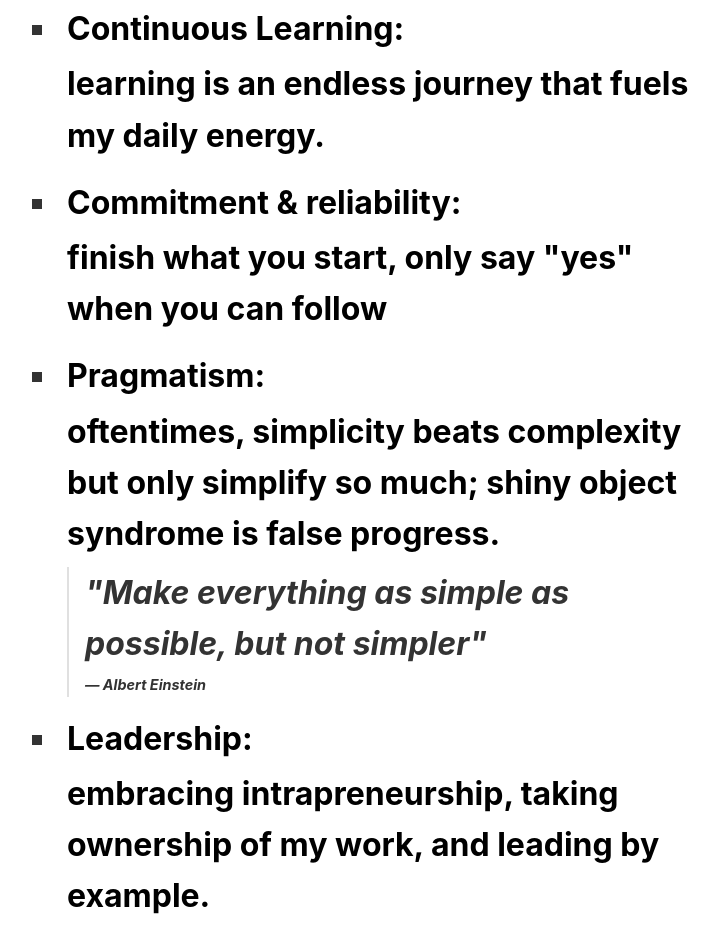
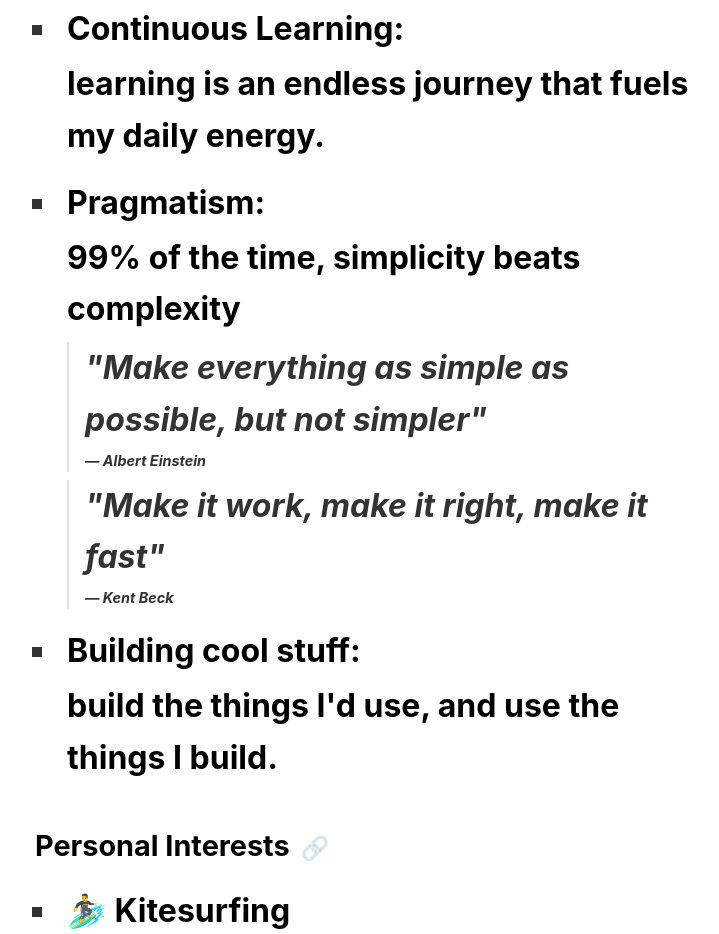
Before and after one commit to NicoGrassetto/nico-grassetto-blog, an Astro site in the folder proper-planet/: page /nico-grassetto-blog/about in a window 1280 px wide. Shown: the part 1478-2412 px from the top of the page, without its empty margins (269-988 px from the left). Built offline with nearby package versions, Linux system fonts and the light colour scheme; Astro itself is replaced by a stand-in of ours.

Commit message:
Refactor values list in about page to enhance clarity and add quotes

```diff
--- a/proper-planet/src/pages/about.astro
+++ b/proper-planet/src/pages/about.astro
@@ -57,25 +57,29 @@ const companyLogos = {
 				<li>
 					<strong>Continuous Learning:</strong> learning is an endless journey that fuels my daily energy.
 				</li>
+				<!-- <li>
+					<strong>Commitment & reliability:</strong> finish what you start, only say "yes" when you can follow
+				</li> -->
 				<li>
-					<strong>Commitment & reliability:</strong> finish what you start, only say "yes" when you can follow
-				</li>
-				<li>
-					<strong>Pragmatism:</strong> oftentimes, simplicity beats complexity but only simplify so much; shiny object syndrome is false progress.
+					<strong>Pragmatism:</strong> 99% of the time, simplicity beats complexity
 					<blockquote>
 						"Make everything as simple as possible, but not simpler"
 						<cite>— Albert Einstein</cite>
 					</blockquote>
+					<blockquote>
+						"Make it work, make it right, make it fast"
+						<cite>— Kent Beck</cite>
+					</blockquote>
 				</li>
-				<li>
+				<!-- <li>
 					<strong>Leadership:</strong> embracing intrapreneurship, taking ownership of my work, and leading by example.
-				</li>
+				</li> -->
 				<li>
 					<strong>Building cool stuff:</strong> build the things I'd use, and use the things I build.
 				</li>
-				<li>
+				<!-- <li>
 					<strong>Collaboration & inclusivity:</strong> embracing diverse perspectives and fostering an environment where everyone can contribute their best work.
-				</li>
+				</li> -->
 			</ul>		</div>		<h2>Personal Interests <span class="link-icon">🔗</span></h2>
 		<div class="content-section">			<ul class="values-list">
 				<li>🏄‍♂️ Kitesurfing</li>
```
